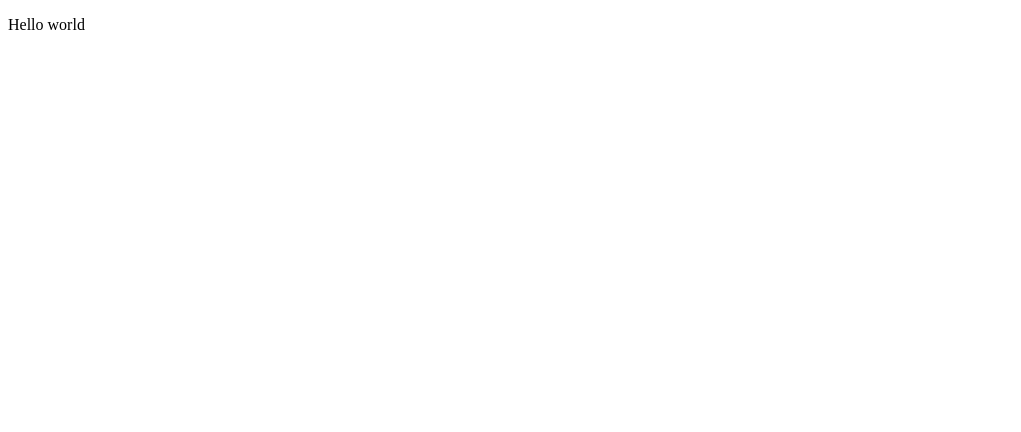
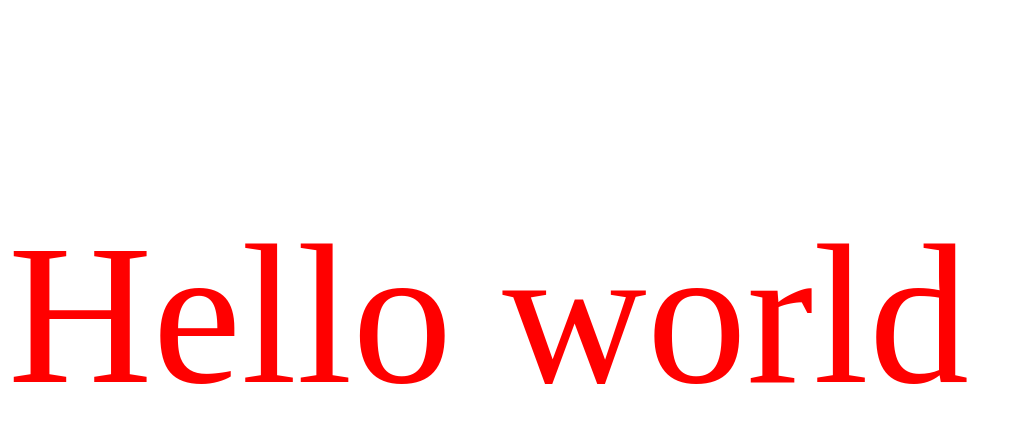
Before and after one commit to spokencurve/HTML-Hello-worlf-Delete-this, a plain HTML site: page index.html in a window 1280 px wide. Shown: the whole page, without its empty margins (0-1021 px from the left). Drawn offline with Linux system fonts and the light colour scheme.

Commit message:
Update index.html

```diff
--- a/index.html
+++ b/index.html
@@ -5,6 +5,6 @@
     <title>Look at thiss</title>
   </head>
   <body>
-  <p style="">Hello world</p>
+  <p style="color:red; font-size:200px">Hello world</p>
   </body>
 </html>
```
